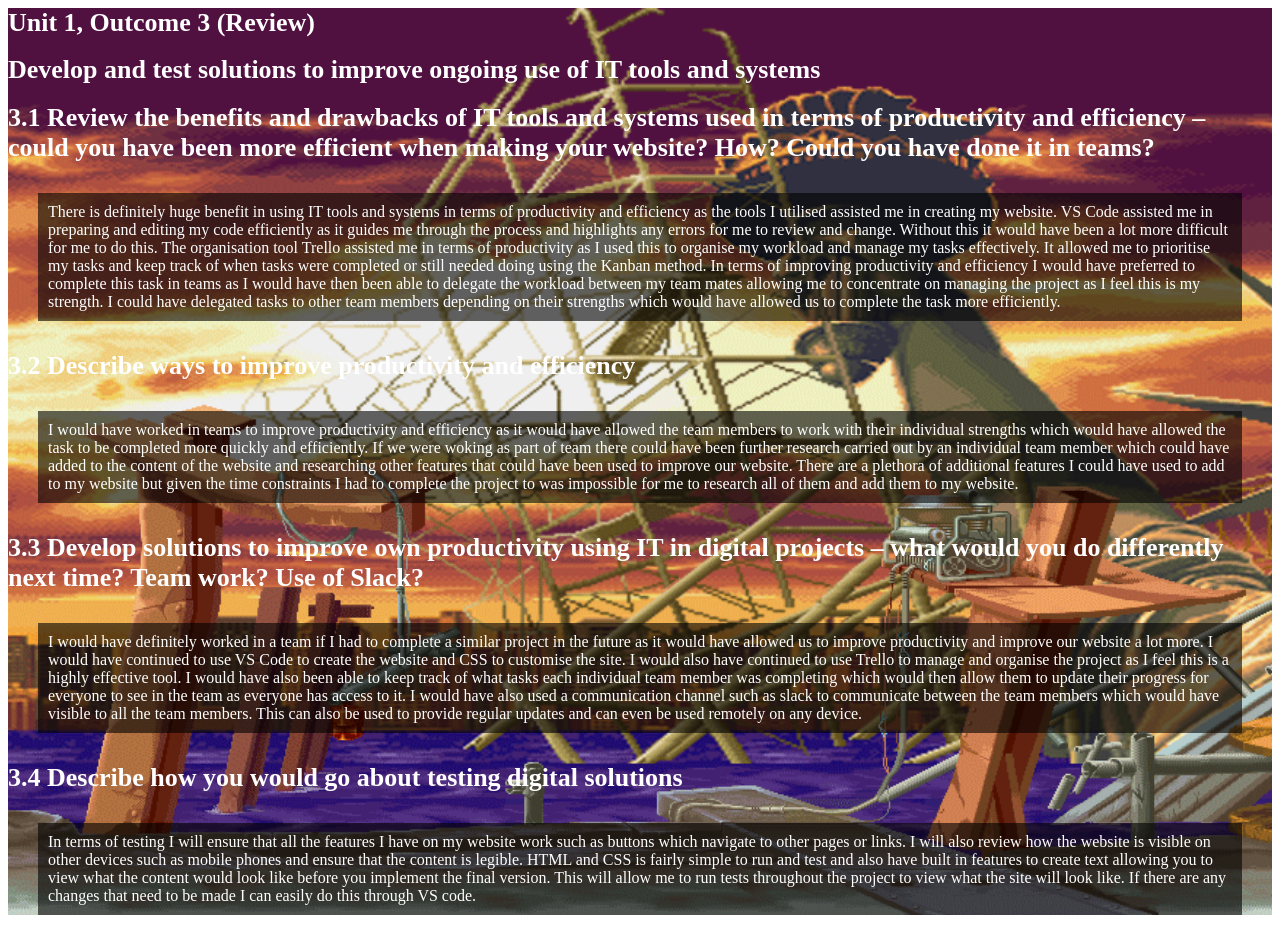
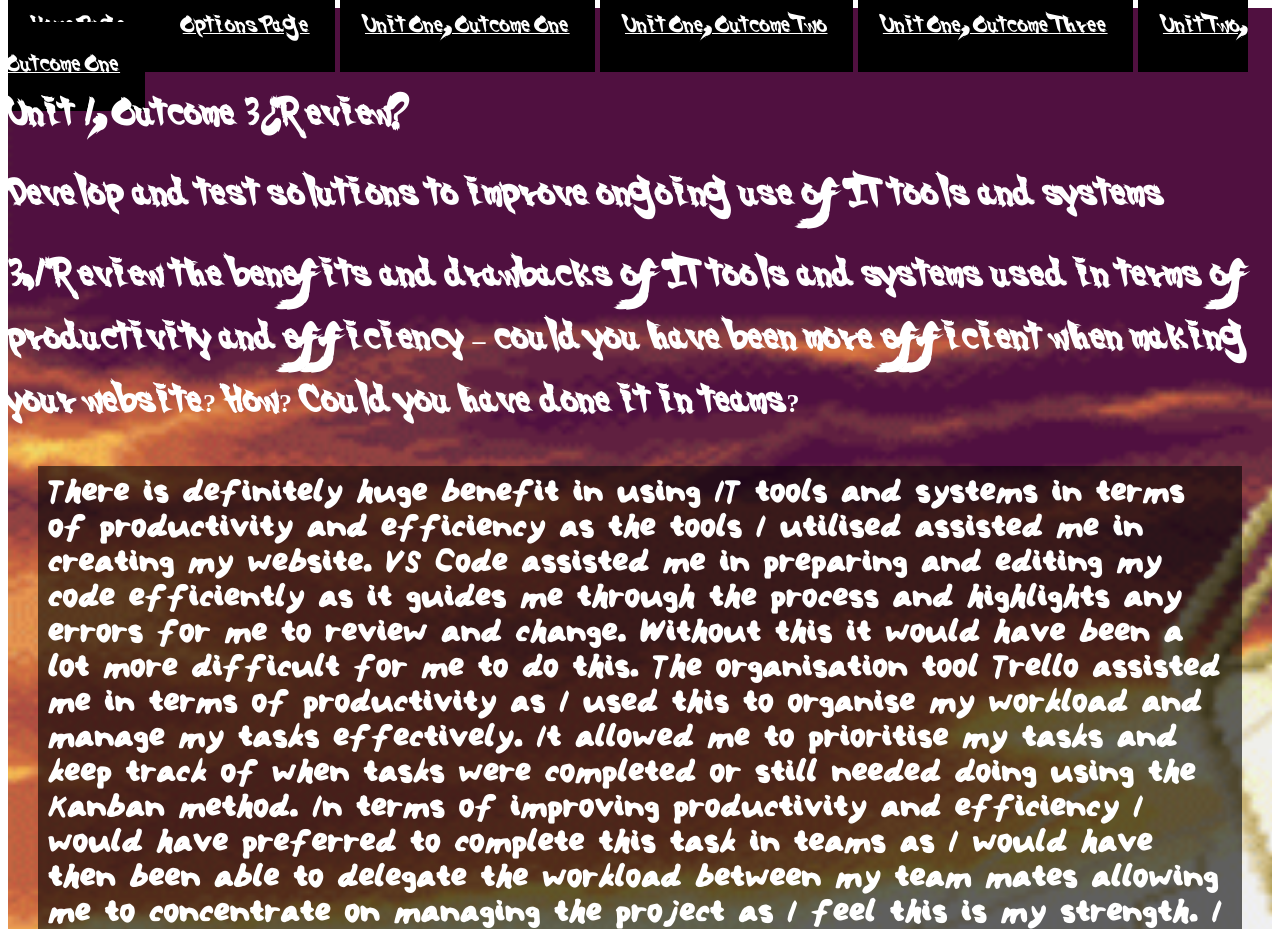
Before and after one commit to Imran-2019/blog-project, a plain HTML site: page third.html in a window 1280 px wide. Shown: the top 929 px of the page. Drawn offline with Linux system fonts and the light colour scheme.

Commit message:
final updated version

```diff
--- a/main.css
+++ b/main.css
@@ -1,3 +1,27 @@
+@font-face{
+    font-family:"font";
+    src:url("font.ttf");
+    font-size:22px;
+}
+
+
+
+* {
+    font-family:"font";
+
+}
+
+@font-face{
+    font-family:"font2";
+    src:url("font2.ttf");
+
+}
+
+p {
+    font-family:"font2";
+    font-size: 33px;
+    color:
+}
 
 .indexbody {
     background-image: url("homepage.png");
@@ -28,7 +52,7 @@ padding-bottom: 10px 100px 10px
 
 .blinking {
     animation:blinkingText 0.9s infinite;
-    font-size: 50px;
+    font-size: 40px;
     margin: 40%
 }
 
@@ -173,3 +197,7 @@ p {
     background-repeat: no-repeat, repeat;
     background-size: 100% 100%;
 }
+.navbar {
+    padding: 25px;
+    background-color: black;
+}
--- a/third.html
+++ b/third.html
@@ -8,6 +8,14 @@
 <body>
 
 <div class="background3">
+
+        <a class="navbar" href="index.html">Home Page </a>
+        <a class="navbar" href="page1.html"> Options Page</a>
+        <a class="navbar" href="first.html">Unit One, Outcome One</a>
+        <a class="navbar" href="second.html">Unit One, Outcome Two</a>
+        <a class="navbar" href="third.html">Unit One, Outcome Three</a>
+        <a class="navbar" href="fourth.html">Unit Two, Outcome One</a>
+
 <h1>Unit 1, Outcome 3 (Review) </h1>
 
 <h1>Develop and test solutions to improve ongoing use of IT tools and systems </h1>
```
Also changed, not shown: first.html (+35 -0 lines), fourth.html (+7 -0 lines), second.html (+8 -0 lines), firefox.png (added), font.ttf (added), font2.ttf (added), font3.ttf (added), font4.ttf (added), google.png (added), 1 other file.
